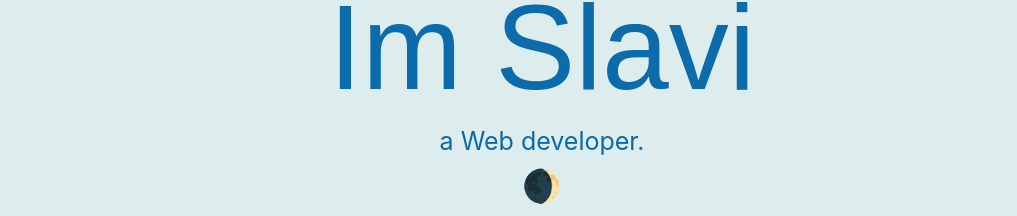
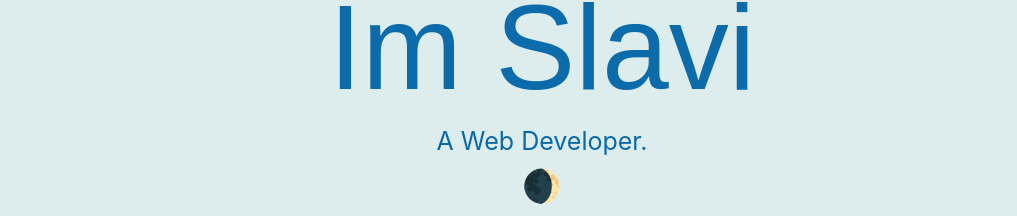
Before and after one commit to Slavi-Svec/portfolio-website-v4, a React (Create React App) app: page / in a window 1280 px wide. Shown: the part 252-468 px from the top of the page, without its empty margins (98-1115 px from the left). Built offline with nearby package versions, Linux system fonts and the light colour scheme; a web font is replaced by a local one.

Commit message:
change to capital letters on heading

```diff
--- a/src/pages/About/About.jsx
+++ b/src/pages/About/About.jsx
@@ -27,7 +27,7 @@ const About = () => {
       <section className="hero-container">
         <Text text="Im Slavi" className="about-title" variant="h2" />
         <Text
-          text="a Web developer."
+          text="A Web Developer."
           className="about-profession"
           variant="h3"
         />
```
